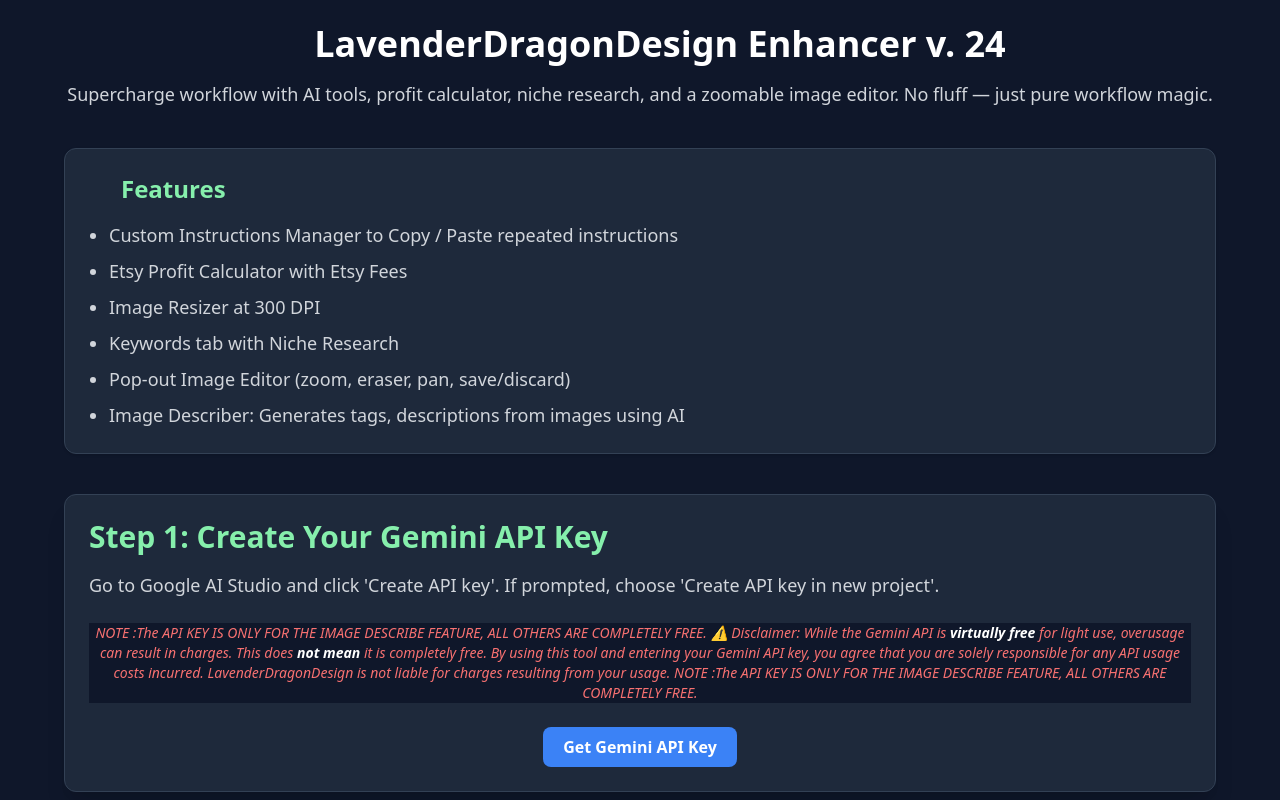
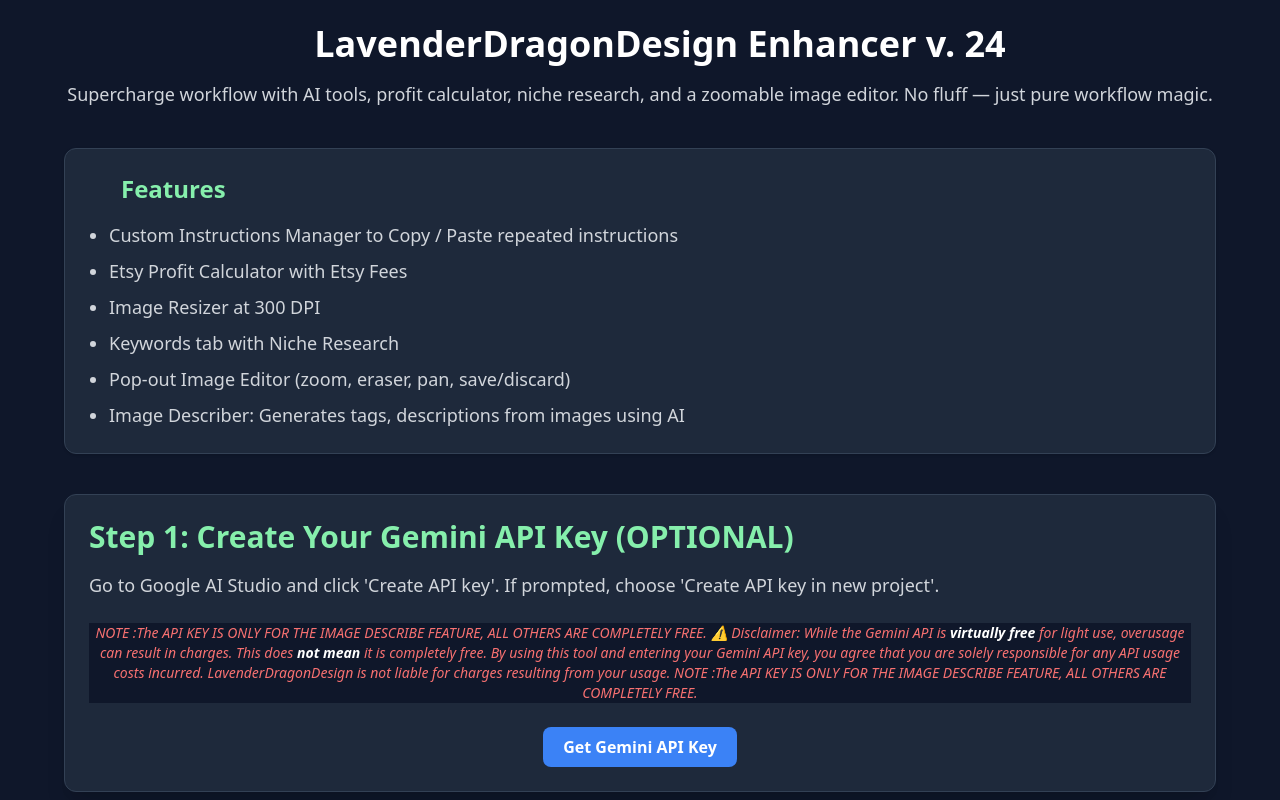
Before and after one commit to lavenderdragondesign/lddenhancher, a plain HTML site: page index.html in a window 1280 px wide. Shown: the top 800 px of the page. Drawn offline with nearby package versions, Linux system fonts and the light colour scheme; some icons are missing.

Commit message:
Update index.html

```diff
--- a/index.html
+++ b/index.html
@@ -38,7 +38,7 @@ Supercharge workflow with AI tools, profit calculator, niche research, and a zoo
 </ul>
 </div>
 <div class="bg-slate-800 p-6 rounded-xl shadow-xl mb-10 border border-slate-700">
-<h3 class="text-3xl font-bold text-green-300 mb-4">Step 1: Create Your Gemini API Key</h3>
+<h3 class="text-3xl font-bold text-green-300 mb-4">Step 1: Create Your Gemini API Key (OPTIONAL)</h3>
 <p class="text-lg text-gray-300 mb-6">
     Go to Google AI Studio and click 'Create API key'. If prompted, choose 'Create API key in new project'.
   </p>
```
